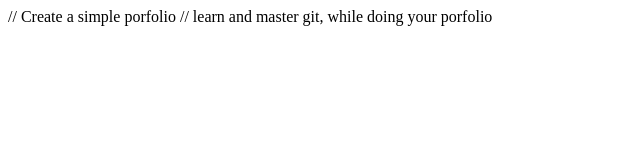
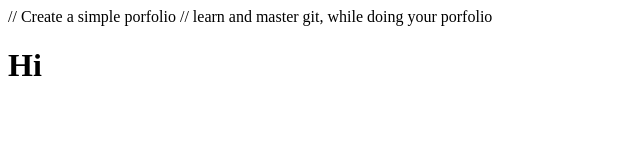
Before and after one commit to 2Lanzer/lanz-portfolio, a plain HTML site: page index.html in a window 1280 px wide. Shown: the full height of the page, 0-640 px from the left. Drawn offline with Linux system fonts and the light colour scheme.

Commit message:
add html basic format

```diff
--- a/index.html
+++ b/index.html
@@ -1,2 +1,9 @@
 // Create a simple porfolio
 // learn and master git, while doing your porfolio
+
+<!DOCTYPE html>
+<html>
+    <body>
+        <h1>Hi</h1>
+    </body>
+</html>
```
